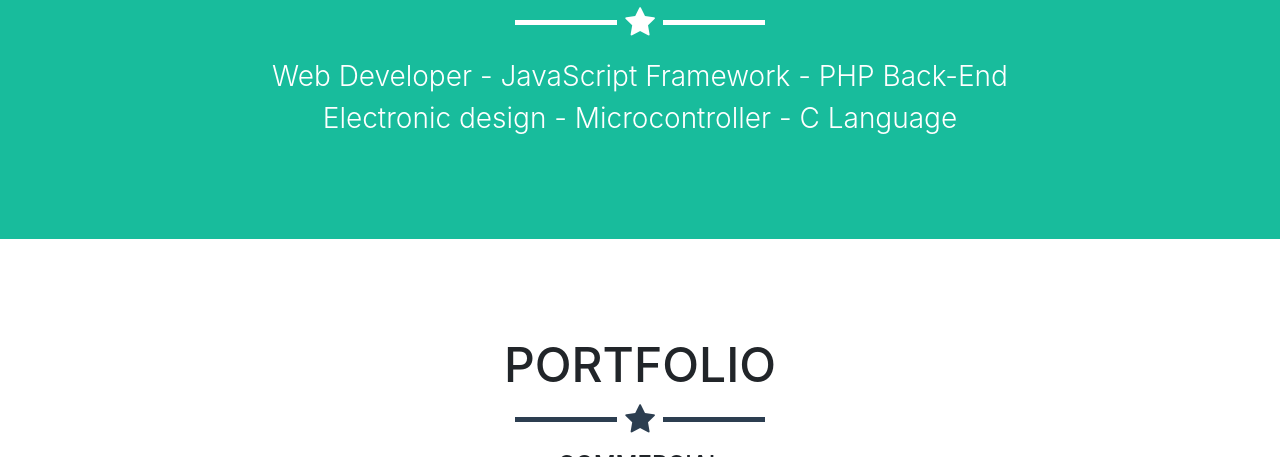
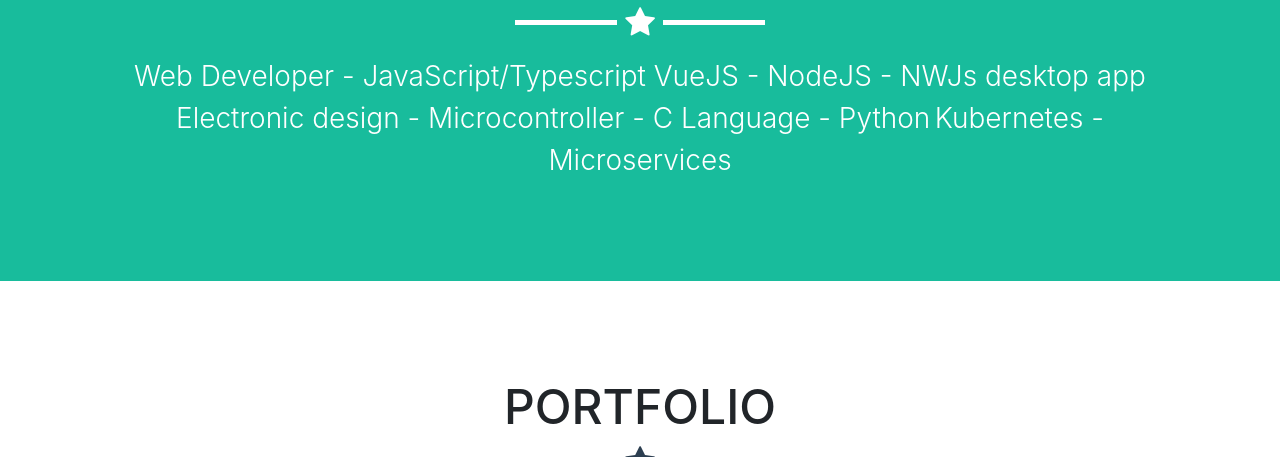
Before and after one commit to Joe3Huang/portfolio, a website with bundled scripts: page index.html in a window 1280 px wide. Shown: the part 643-1100 px from the top of the page. Built offline with nearby package versions, Linux system fonts and the light colour scheme.

Commit message:
Update index.html

```diff
--- a/index.html
+++ b/index.html
@@ -56,8 +56,9 @@
         <div class="intro-text">
           <span class="name">Welcome to my page</span>
           <hr class="star-light">
-          <span class="skills">Web Developer - JavaScript Framework - PHP Back-End </span><br>
-          <span class="skills">Electronic design - Microcontroller - C Language</span>
+          <span class="skills">Web Developer - JavaScript/Typescript VueJS - NodeJS - NWJs desktop app</span><br>
+          <span class="skills">Electronic design - Microcontroller - C Language - Python</span>
+          <span class="skills">Kubernetes - Microservices</span>
         </div>
       </div>
     </header>
@@ -628,7 +629,7 @@
                     DMX slave lighting equipment
                     <br>Keil IDE
                     <br>C language
-                    <br>Neuvoo Cortex-M0
+                    <br>Nuvoton Cortex-M0 | stm32 | Cortex-M3
                     <br>Bootloader
                     <br>SPI - LCD and LED display
                     <br>ADC - Mic sound picker
```
